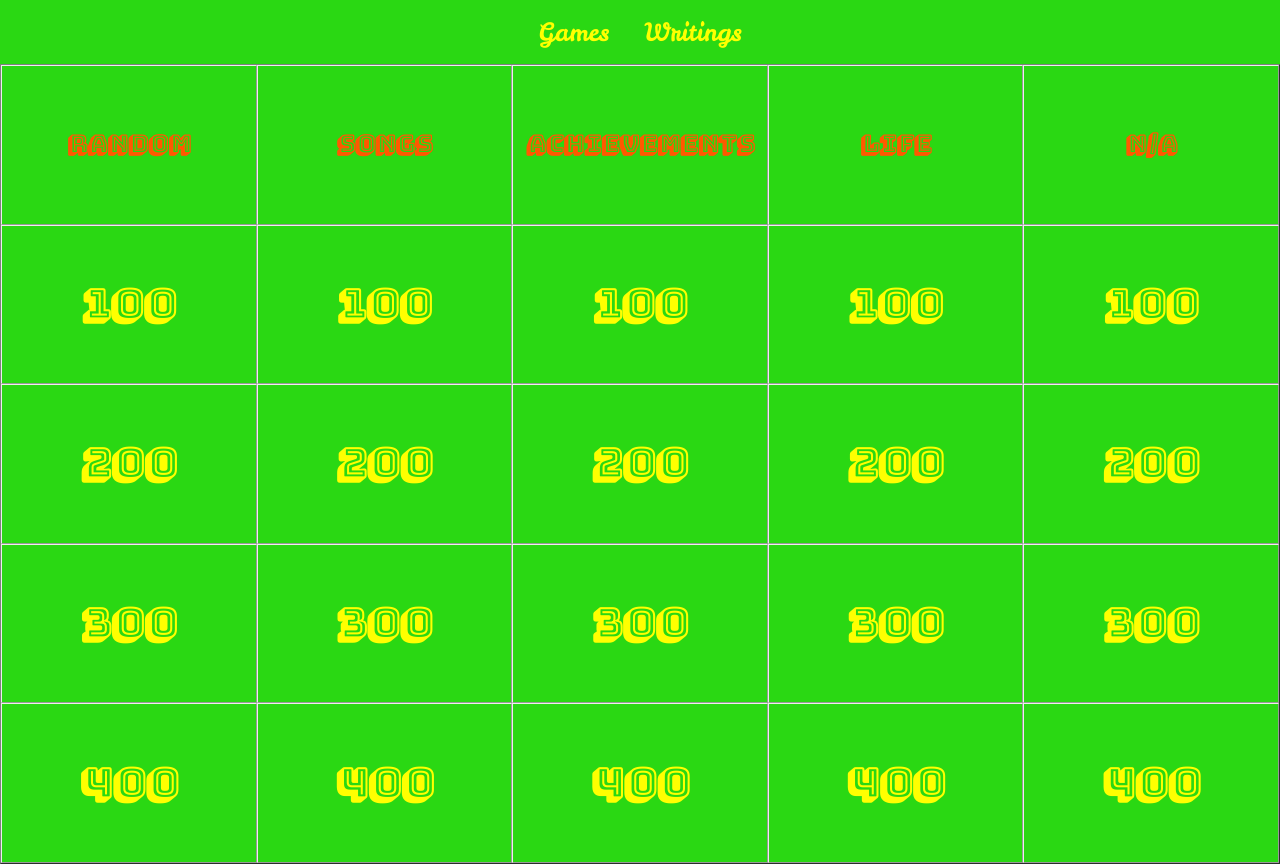
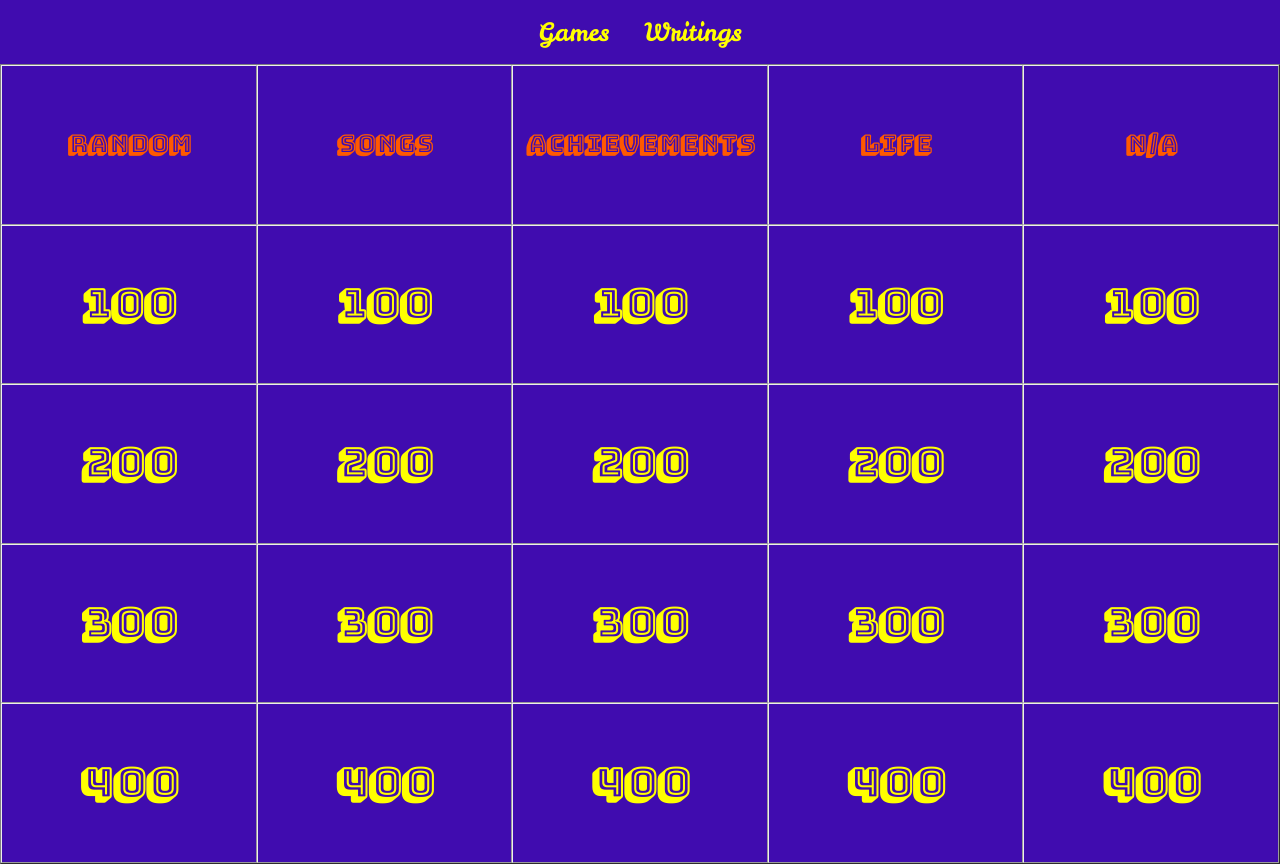
Before and after one commit to supremeleadersnoke/supremeleadersnoke.github.io, a plain HTML site: page index.html in a window 1280 px wide. Drawn offline with Linux system fonts and the light colour scheme; a web font is replaced by a local one.

Commit message:
Update index.html

```diff
--- a/index.html
+++ b/index.html
@@ -39,7 +39,7 @@ Usage free for non-commercial use.
         }
 
 /*The color of the bar with the dropdown on it.*/
-div {background-color: #2ad813;}
+div {background-color: #400caf;}
 div a {
     text-decoration: none;
     /* color for the text */
@@ -117,7 +117,6 @@ font-family: 'Mystery Quest', cursive;
 .Bungee {
 font-family: 'Bungee Shade', cursive;
 }
-
 </style>
 <style type="text/css">
 HTML,BODY{
@@ -129,7 +128,7 @@ HTML,BODY{
 BODY, TABLE{
   font-family: 'Bungee Shade', cursive;
   color: yellow;
-  background: #2ad813;
+  background: #400caf;
 }
 .hiddenDiv{
   display:none;
@@ -170,7 +169,6 @@ BODY, TABLE{
   font-weight:bold;
   font-size: 30pt;
 }
-
 .questionColumnComplete{
   border: 1px outset;
   text-align:center;
@@ -190,44 +188,33 @@ function _set_width(element, width, height){
   }
   return;
 }
-
 function showquestion(divid){
   var div = document.getElementById(divid);
-
   var points_field = document.getElementById(divid + '_valcol');
   if(points_field.innerHTML == '&nbsp;'){
     return;
   }
 
-
   div.className = 'showDiv';
-
   var height = document.body.offsetHeight;
   var width = document.body.offsetWidth;
-
   div.style.height = height + 'px';
   div.style.width = width + 'px';
-
   _set_width(div, width, height);
   return true;
 }
-
 function hidequestion(divid){
   var div = document.getElementById(divid);
   div.className = 'hiddenDiv';
-
   var points_field = document.getElementById(divid + '_valcol');
   points_field.innerHTML = '&nbsp;';
   points_field.className = 'questionColumnComplete';
-
   return true;
 }
-
 function highlightCol(mytd){
   if(mytd.innerHTML == '&nbsp;'){
     return;
   }
-
   mytd.className = 'questionColumnHighlight';
   return true;
 }
@@ -235,7 +222,6 @@ function deHighlightCol(mytd){
   if(mytd.innerHTML == '&nbsp;'){
     return;
   }
-
   mytd.className = 'questionColumn';
   return true;
 }
@@ -361,5 +347,4 @@ function deHighlightCol(mytd){
         <link href="https://fonts.googleapis.com/css?family=Cabin+Sketch|Coiny|Ewert|Fontdiner+Swanky|Frijole|Jura|Kaushan+Script|Leckerli+One|Lemonada|Mystery+Quest|Playfair+Display+SC|Rye|Schoolbell|Vast+Shadow" rel="stylesheet">
 <link href="https://fonts.googleapis.com/css?family=Bungee+Shade" rel="stylesheet">
 
-	</body>
-</html>
+</body>
```
